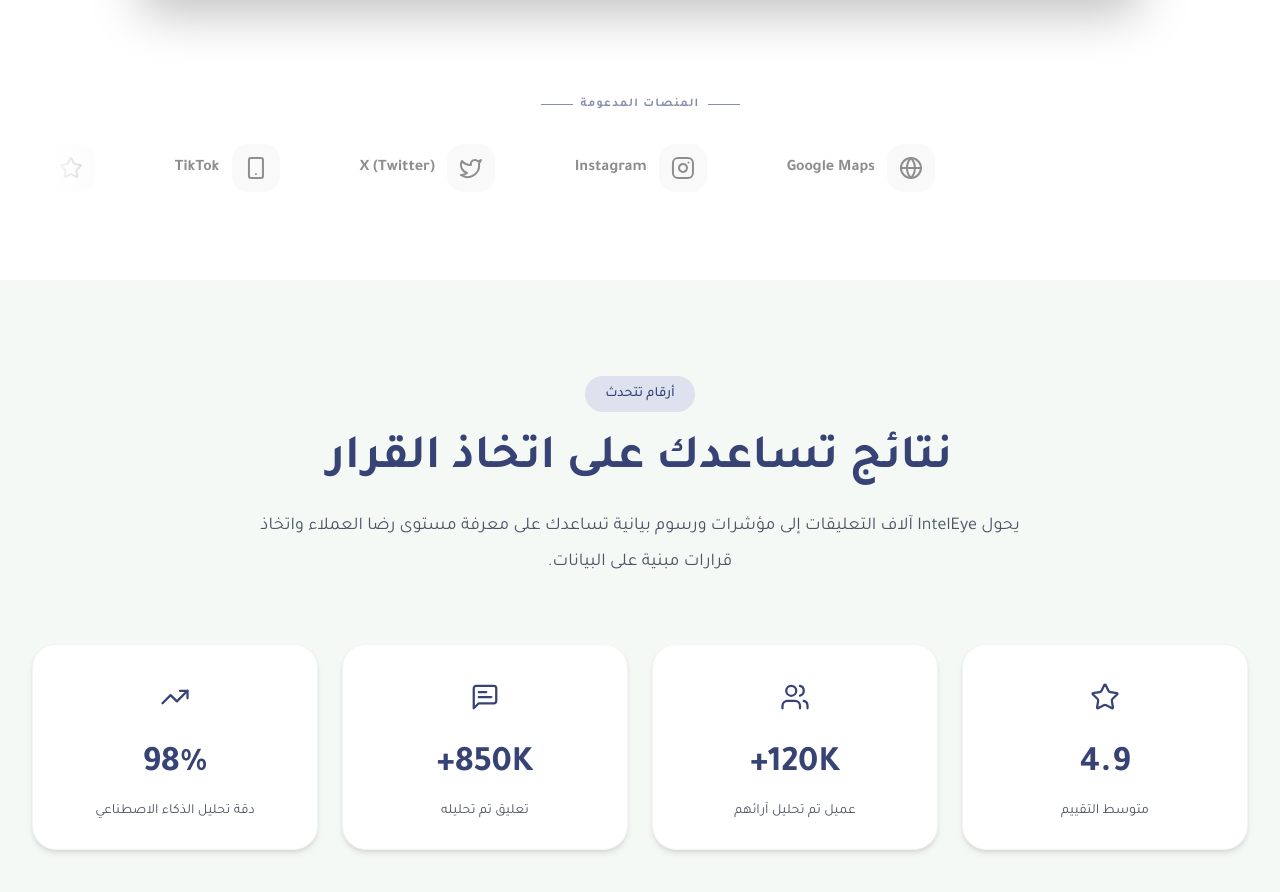
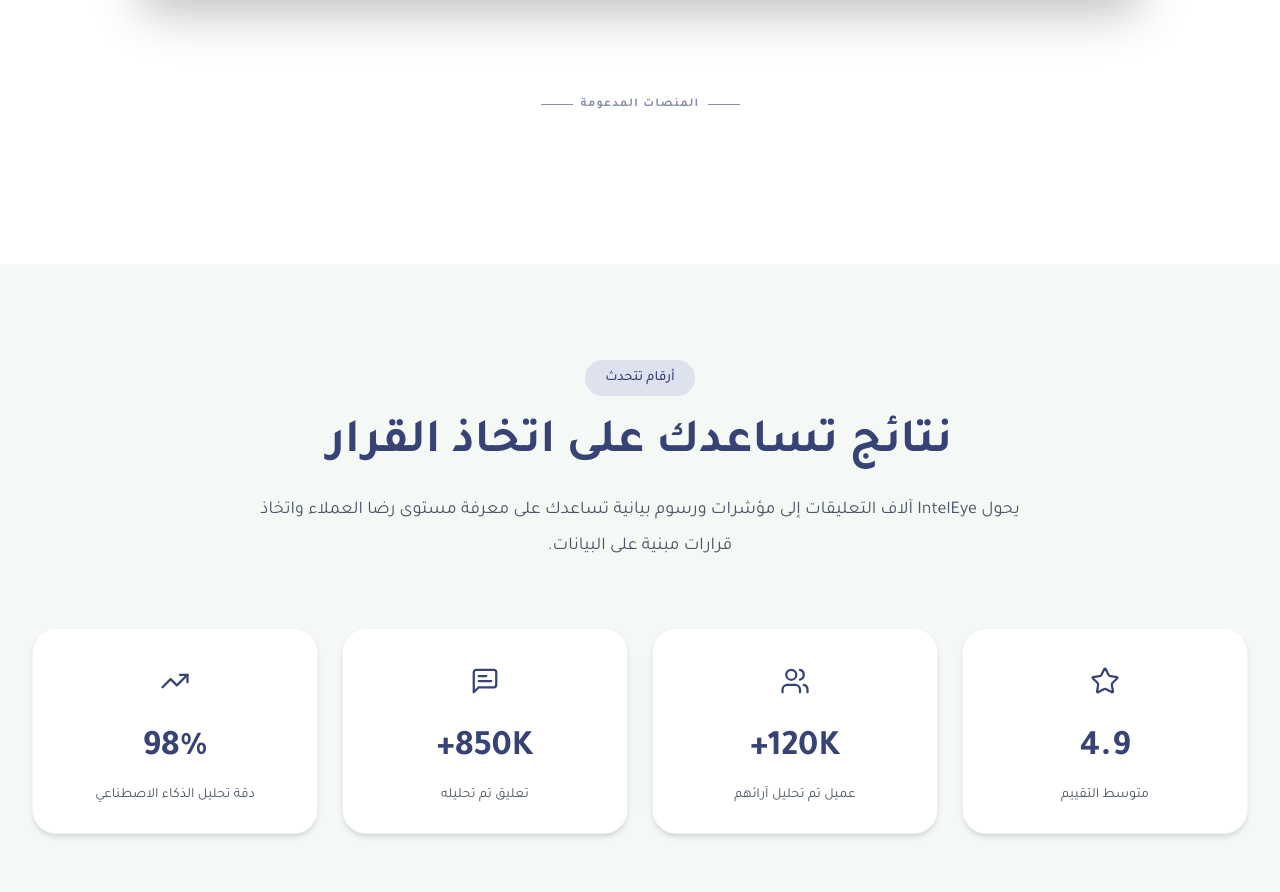
Before and after one commit to alaaalhrebi/inteleye, a Next.js app in the folder inteleye_project/: page / in a window 1280 px wide. Shown: the part 1509-2401 px from the top of the page. Built offline with nearby package versions, Linux system fonts and the light colour scheme.

Commit message:
Update HeroSection.tsx

```diff
--- a/inteleye_project/src/components/HeroSection.tsx
+++ b/inteleye_project/src/components/HeroSection.tsx
@@ -3,8 +3,17 @@
 import { motion } from "framer-motion";
 import { ArrowRight, Sparkles, Globe, Instagram, Twitter, Smartphone, Star, MessageSquare } from "lucide-react";
 import DashboardPreview from "./DashboardPreview";
+export default function HeroSection() {
 
-export default function HeroSection() {
+  const platforms = [
+    { icon: Globe, name: "Google Maps" },
+    { icon: Instagram, name: "Instagram" },
+    { icon: Twitter, name: "X (Twitter)" },
+    { icon: Smartphone, name: "TikTok" },
+    { icon: Star, name: "Delivery Apps" },
+    { icon: MessageSquare, name: "Specialized Sites" },
+  ];
+
   return (
     <section className="relative overflow-hidden bg-white pt-36 md:pt-44 lg:pt-48 pb-16 md:pb-20">
 
@@ -124,63 +133,47 @@ export default function HeroSection() {
         </motion.div>
 
         {/* Platforms Marquee */}
-        <div className="mt-16 sm:mt-20 lg:mt-24 w-full overflow-hidden relative">
+<div className="mt-16 sm:mt-20 lg:mt-24 w-full overflow-hidden">
   <div className="flex items-center mb-6 justify-center gap-2 text-[#374375]/60">
     <span className="h-px w-8 bg-current"></span>
-            <span className="text-xs font-bold uppercase tracking-widest">المنصات المدعومة</span>
+    <span className="text-xs font-bold uppercase tracking-widest">
+      المنصات المدعومة
+    </span>
     <span className="h-px w-8 bg-current"></span>
   </div>
 
-          <div className="flex overflow-hidden [mask-image:linear-gradient(to_right,transparent,black_10%,black_90%,transparent)]">
+  <div className="relative overflow-hidden [mask-image:linear-gradient(to_right,transparent,black_10%,black_90%,transparent)]">
     <motion.div
-              className="flex flex-none gap-12 sm:gap-20"
-              animate={{ x: ["0%", "-50%"] }}
+      className="flex w-max gap-8"
+      animate={{
+        x: ["0%", "-50%"],
+      }}
       transition={{
-                duration: 30,
+        duration: 20,
         repeat: Infinity,
-                ease: "linear"
+        ease: "linear",
       }}
     >
-              {/* First Set of Logos */}
-              {[
-                { icon: Globe, name: "Google Maps" },
-                { icon: Instagram, name: "Instagram" },
-                { icon: Twitter, name: "X (Twitter)" },
-                { icon: Smartphone, name: "TikTok" },
-                { icon: Star, name: "Delivery Apps" },
-                { icon: MessageSquare, name: "Specialized Sites" },
-              ].map((platform, idx) => (
-                <div key={`first-${idx}`} className="flex items-center gap-3 grayscale opacity-60 hover:grayscale-0 hover:opacity-100 transition-all cursor-default py-2">
-                  <div className="w-10 h-10 sm:w-12 sm:h-12 flex items-center justify-center rounded-xl bg-[#374375]/5 text-[#374375]">
+      {Array.from({ length: 8 }).flatMap(() => platforms).map(
+        (platform, index) => (
+          <div
+            key={index}
+            className="mx-8 flex items-center gap-3 whitespace-nowrap"
+          >
+            <div className="flex h-12 w-12 items-center justify-center rounded-xl bg-[#374375]/5 text-[#374375]">
               <platform.icon size={24} />
             </div>
-                  <span className="text-[#374375] font-bold text-sm sm:text-base whitespace-nowrap">
+
+            <span className="font-bold text-[#374375]">
               {platform.name}
             </span>
           </div>
-              ))}
-
-              {/* Duplicate Set for Seamless Loop */}
-              {[
-                { icon: Globe, name: "Google Maps" },
-                { icon: Instagram, name: "Instagram" },
-                { icon: Twitter, name: "X (Twitter)" },
-                { icon: Smartphone, name: "TikTok" },
-                { icon: Star, name: "Delivery Apps" },
-                { icon: MessageSquare, name: "Specialized Sites" },
-              ].map((platform, idx) => (
-                <div key={`second-${idx}`} className="flex items-center gap-3 grayscale opacity-60 hover:grayscale-0 hover:opacity-100 transition-all cursor-default py-2">
-                  <div className="w-10 h-10 sm:w-12 sm:h-12 flex items-center justify-center rounded-xl bg-[#374375]/5 text-[#374375]">
-                    <platform.icon size={24} />
-                  </div>
-                  <span className="text-[#374375] font-bold text-sm sm:text-base whitespace-nowrap">
-                    {platform.name}
-                  </span>
-                </div>
-              ))}
+        )
+      )}
     </motion.div>
   </div>
 </div>
+
 
       </div>
     </section>
```
Lines whose indentation alone changed are shown as unchanged.
